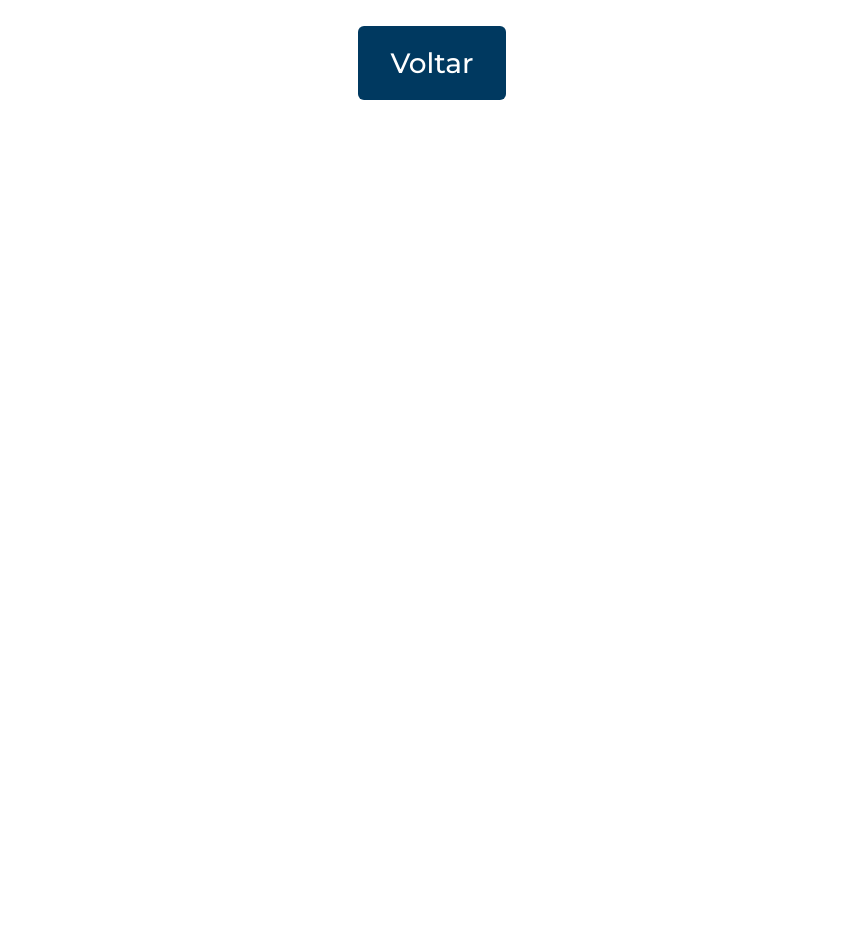
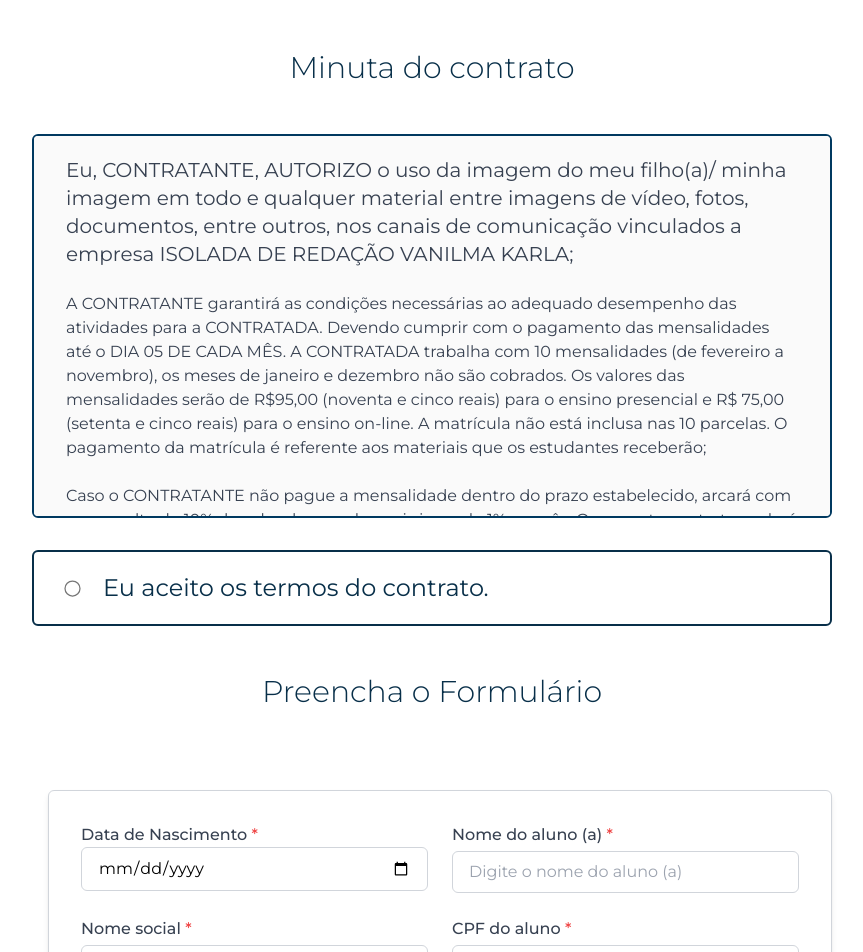
Before and after one commit to projetosseedabit/sistema-matriculas-front, a Next.js app in the folder sistema-matriculas-front/: page /forms in a window 1280 px wide. Shown: the part 740-1692 px from the top of the page, without its empty margins (208-1071 px from the left). Before the commit the page ends 872 px from the top, so only its background shows below. Built offline with nearby package versions, Linux system fonts and the light colour scheme.

Commit message:
fix: todos os formularios sao iguais

```diff
--- a/sistema-matriculas-front/src/app/(user)/forms/page.tsx
+++ b/sistema-matriculas-front/src/app/(user)/forms/page.tsx
@@ -5,7 +5,7 @@ import { ProgressBar } from "@/components/progress-bar/progress-bar"; // Importe
 import { Button } from "@/components//Button";
 import Link from "next/link";
 // import { ModeEnum } from "../../page";
-import FormStudent from "@/components/formStudent/page.";
+// import FormStudent from "@/components/formStudent/page.";
 import FormGuardian from "@/components/formGuardian/page";
 // import { ErrorMessage, Field, Form, Formik } from "formik";
 // import * as Yup from 'yup';
@@ -155,7 +155,27 @@ export default function Forms() {
                     />
                 </div>
 
-                {selectedOption === "overEighteen" && (
+                <div className="mt-10 space-y-8">
+                    <h2 className="text-sky-950 text-3xl text-center font-light py-4">
+                        Minuta do contrato
+                    </h2>
+                    <ContractBox />
+                    <ConfirmationBox
+                        onConfirm={(isChecked) =>
+                            console.log("Confirmação:", isChecked)
+                        }
+                    />
+                    <div className="flex flex-col items-center sm:flex-col sm:justify-items-center mx-4 sm:mx-8 lg:mx-60 mt-8 space-y-4 sm:space-y-0 sm:space-x-4 gap-16">
+                        <h2 className="text-sky-950 text-3xl text-center font-light py-4">
+                            Preencha o Formulário
+                        </h2>
+                        <FormGuardian />
+                        <Link href="/">
+                            <Button color="bg-[#003960]" label="Voltar" />
+                        </Link>
+                    </div>
+                </div>
+                {/* {selectedOption === "overEighteen" && (
                     <div className="mt-10 space-y-8">
                         <h2 className="text-sky-950 text-3xl text-center font-light py-4">
                             Minuta do contrato
@@ -199,7 +219,7 @@ export default function Forms() {
                             </Link>
                         </div>
                     </div>
-                )}
+                )} */}
                 {selectedOption == null && (
                     <div className="flex justify-center mt-8">
                         <Link href="/">
--- a/sistema-matriculas-front/src/components/formGuardian/page.tsx
+++ b/sistema-matriculas-front/src/components/formGuardian/page.tsx
@@ -200,7 +200,8 @@ export default function FormGuardian() {
                             </div>
                             <div>
                                 <label className="block text-gray-700 font-medium mb-1">
-                                    Nome social
+                                    Nome social{" "}
+                                    <span className="text-red-500">*</span>
                                 </label>
                                 <Field
                                     type="text"
```
